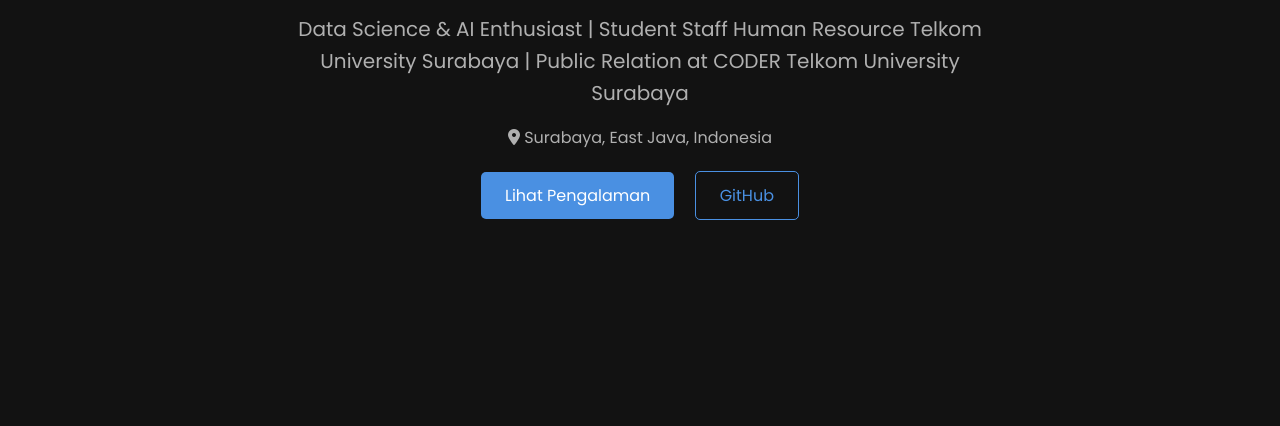
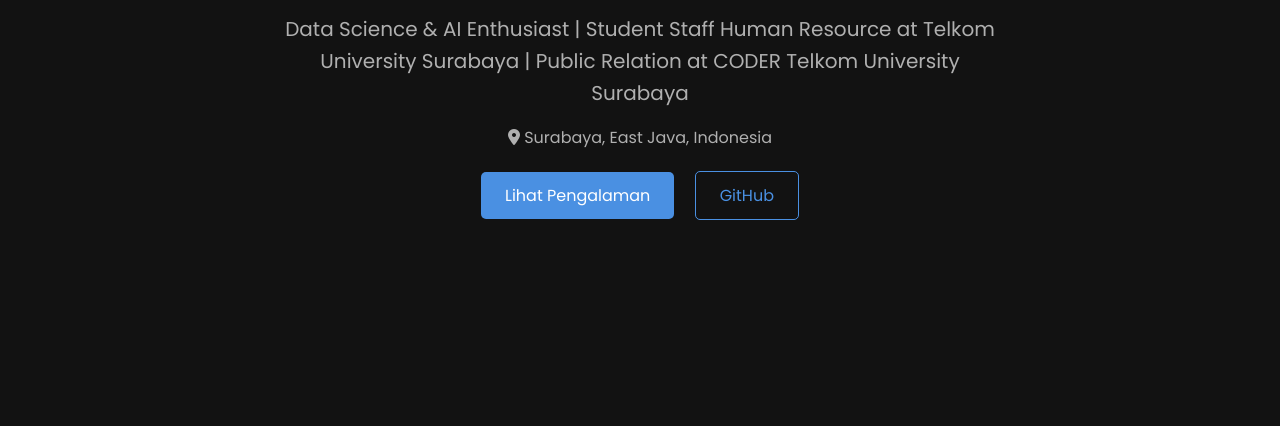
Before and after one commit to Zahidabd12/portofolio, a plain HTML site: page index.html in a window 1280 px wide. Shown: the part 374-800 px from the top of the page. Drawn offline with Linux system fonts and the light colour scheme.

Commit message:
edit tipis

```diff
--- a/index.html
+++ b/index.html
@@ -32,7 +32,7 @@
         <section id="hero">
             <div class="hero-content container">
                 <h1>Zahid Abdullah Nur Mukhlishin</h1>
-                <p class="subtitle">Data Science & AI Enthusiast | Student Staff Human Resource Telkom University Surabaya | Public Relation at CODER Telkom University Surabaya</p>
+                <p class="subtitle">Data Science & AI Enthusiast | Student Staff Human Resource at Telkom University Surabaya | Public Relation at CODER Telkom University Surabaya</p>
                 <p class="location"><i class="fas fa-map-marker-alt"></i> Surabaya, East Java, Indonesia</p>
                 <div class="hero-buttons">
                     <a href="#experience" class="btn-primary">Lihat Pengalaman</a>
```
